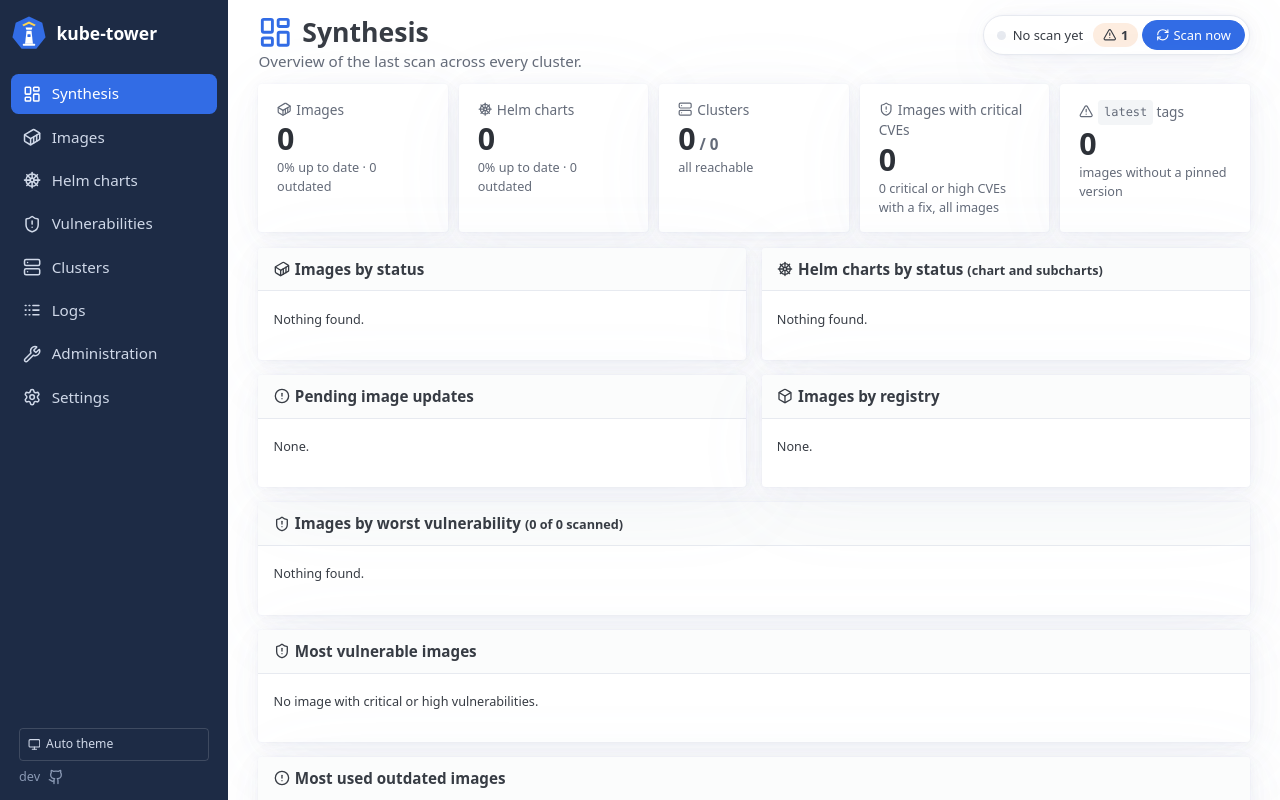
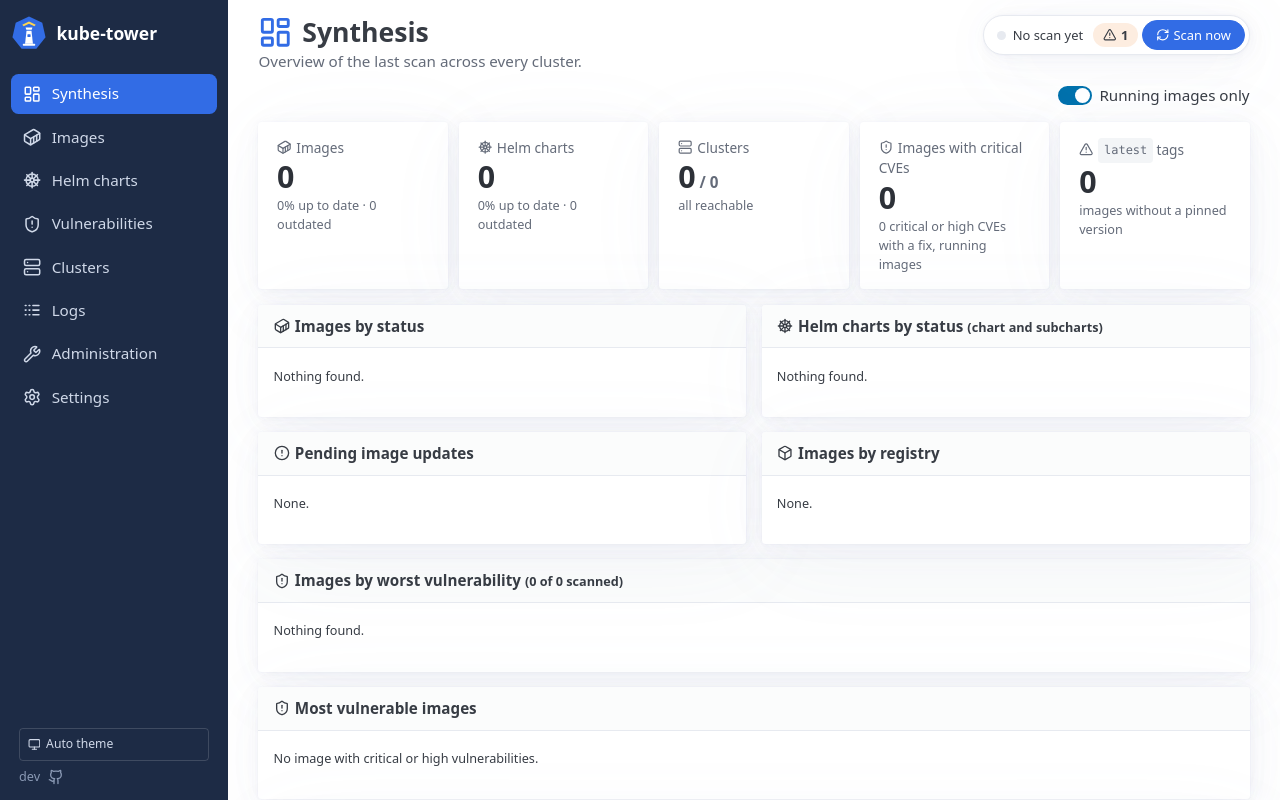
Before and after one commit to Arcanexus/kube-tower, a FastAPI app: page / in a window 1280 px wide. Shown: the top 800 px of the page. Run offline with FastAPI, Linux system fonts and the light colour scheme; parts of the project's set-up code (start-up, migrations or seed data) failed here and were passed over.

Commit message:
[ADD] Count only the running images by default, with a switch to show them all (#122)
The Synthesis, Clusters, Images and Vulnerabilities pages leave out the images no pod runs (only
cached on nodes, or declared by workloads without pods) unless "Running images only" is turned off
(running=0). The links of the Synthesis and Clusters pages keep the choice.


Claude-Session: https://claude.ai/code/session_012epqzoRGGbjurPhjrWGz7t

Co-authored-by: Claude <noreply@anthropic.com>

```diff
--- a/src/kube_tower/web/static/kube-tower.css
+++ b/src/kube_tower/web/static/kube-tower.css
@@ -137,7 +137,8 @@ th[aria-sort="descending"]::after { content: "↓"; opacity: 1; color: var(--kt-
 .filters { display: grid; grid-template-columns: 2fr 1fr 1fr; gap: .5rem; }
 @media (max-width: 600px) { .filters { grid-template-columns: 1fr; } }
 .filters-4 { grid-template-columns: 2fr 1.5fr 1fr 1fr; }
-@media (max-width: 900px) { .filters-4 { grid-template-columns: 1fr 1fr; } }
+.filters-5 { grid-template-columns: 2fr 1.5fr 1fr 1fr auto; }
+@media (max-width: 900px) { .filters-4, .filters-5 { grid-template-columns: 1fr 1fr; } }
 .filter-chips { grid-column: 1 / -1; display: flex; flex-wrap: wrap; gap: .5rem; margin-bottom: var(--pico-spacing); }
 .filter-chip {
   display: inline-flex; align-items: center; gap: .35rem; padding: .15rem .25rem .15rem .75rem; border-radius: 1rem;
@@ -148,6 +149,7 @@ th[aria-sort="descending"]::after { content: "↓"; opacity: 1; color: var(--kt-
 .filter-chip .icon { margin: 0; }
 .filter-switch { display: flex; align-items: center; gap: .5rem; margin: 0 0 var(--pico-spacing, 1rem); white-space: nowrap; }
 .filter-switch input { margin: 0; }
+.running-switch { display: flex; justify-content: flex-end; }
 
 /* Status counters */
 .counters { display: grid; grid-template-columns: repeat(4, 1fr); gap: .75rem; margin-bottom: 1rem; }
--- a/src/kube_tower/web/templates/_macros.html
+++ b/src/kube_tower/web/templates/_macros.html
@@ -118,6 +118,18 @@
 </div>
 {%- endmacro %}
 
+{% macro running_input(running, label="Running only") -%}
+{# The "Running only" switch, on by default: unchecked, the hidden 0 is sent alone. #}
+<label class="filter-switch" title="Only the images that a pod runs (not the ones only declared by workloads without pods or cached on nodes)">
+  <input type="hidden" name="running" value="0"><input type="checkbox" role="switch" name="running" value="1" {% if running %}checked{% endif %}>{{ label }}
+</label>
+{%- endmacro %}
+
+{% macro running_switch(running) -%}
+{# The switch of the pages without filters (Synthesis, Clusters): reloads the page. #}
+<form class="running-switch" method="get" onchange="this.submit()">{{ running_input(running, "Running images only") }}</form>
+{%- endmacro %}
+
 {% macro filters(path, q, status, cluster, snapshot, running=none, chips=(), listing=none) -%}
 {# `running`: a "Running only" switch (images), checked when true; none: no switch.
    `chips`: (name, label, value) of filters set by a link (e.g. from the Synthesis), shown as removable chips. #}
@@ -132,11 +144,7 @@
     <option value="">All clusters</option>
     {% for c in snapshot.clusters %}<option {% if c.name == cluster %}selected{% endif %}>{{ c.name }}</option>{% endfor %}
   </select>
-  {% if running is not none %}
-  <label class="filter-switch" title="Only the images that a pod runs (not the ones only declared by workloads without pods or cached on nodes)">
-    <input type="checkbox" role="switch" name="running" value="1" {% if running %}checked{% endif %}>Running only
-  </label>
-  {% endif %}
+  {% if running is not none %}{{ running_input(running) }}{% endif %}
   {% if listing %}{# Sort column of the list, set by its headers #}
   <input type="hidden" name="sort" value="{{ listing.sort }}"><input type="hidden" name="dir" value="{{ listing.direction }}">
   {% endif %}
--- a/src/kube_tower/web/templates/synthesis.html
+++ b/src/kube_tower/web/templates/synthesis.html
@@ -1,20 +1,20 @@
 {% extends "base.html" %}
-{% from "_macros.html" import badge, icon, image_name, page_title, severity_counts, tag, version_cells %}
+{% from "_macros.html" import badge, icon, image_name, page_title, running_switch, severity_counts, tag, version_cells %}
 
 {% macro pct(n, total) -%}{{ ((n / total * 100) | round | int) if total else 0 }}%{%- endmacro %}
 
-{% macro status_bar(counts, total, page) -%}
-{# One stacked bar per inventory; each segment links to the filtered page. #}
+{% macro status_bar(counts, total, page, extra="") -%}
+{# One stacked bar per inventory; each segment links to the filtered page (`extra`: more query parameters). #}
 {% if total %}
 <div class="status-bar" role="img" aria-label="{% for s in Status %}{{ s.value }} {{ counts[s.value] }}{{ ', ' if not loop.last }}{% endfor %}">
   {% for s in Status %}{% if counts[s.value] %}
-  <a class="segment segment-{{ s.value }}" style="flex-grow: {{ counts[s.value] }}" href="{{ page }}?status={{ s.value }}"
+  <a class="segment segment-{{ s.value }}" style="flex-grow: {{ counts[s.value] }}" href="{{ page }}?status={{ s.value }}{{ extra }}"
      title="{{ s.value }}: {{ counts[s.value] }} ({{ pct(counts[s.value], total) }})"></a>
   {% endif %}{% endfor %}
 </div>
 <ul class="legend">
   {% for s in Status %}
-  <li><a href="{{ page }}?status={{ s.value }}">{{ badge(s) }}</a><strong>{{ counts[s.value] }}</strong><small>{{ pct(counts[s.value], total) }}</small></li>
+  <li><a href="{{ page }}?status={{ s.value }}{{ extra }}">{{ badge(s) }}</a><strong>{{ counts[s.value] }}</strong><small>{{ pct(counts[s.value], total) }}</small></li>
   {% endfor %}
 </ul>
 {% else %}<p><small>Nothing found.</small></p>{% endif %}
@@ -28,7 +28,7 @@
 <table class="bars">
   {% for label, n in items %}
   <tr title="{{ label }}: {{ n }} {{ unit }}">
-    <th scope="row">{% if link and label != "other" %}<a href="images?{{ link }}={{ label | urlencode }}" title="Show these images">{{ label }}</a>{% else %}{{ label }}{% endif %}</th>
+    <th scope="row">{% if link and label != "other" %}<a href="images?{{ link }}={{ label | urlencode }}&amp;running={{ 1 if running else 0 }}" title="Show these images">{{ label }}</a>{% else %}{{ label }}{% endif %}</th>
     <td><div class="bar" style="width: {{ (n / top * 100) | round(1) }}%"></div></td>
     <td class="bar-value">{{ n }}</td>
   </tr>
@@ -42,9 +42,12 @@
 {% set s = summary %}
 {% set unknown %}<small class="muted-text">unknown</small>{% endset %}
 {% set reachable = snapshot.clusters | selectattr("reachable") | list | length %}
+{# The images counted: those a pod runs (by default) or all; the links keep the choice. #}
+{% set run = "running=" ~ (1 if running else 0) %}
+{{ running_switch(running) }}
 
 <div class="tiles">
-  <a class="tile" href="images">
+  <a class="tile" href="images?{{ run }}">
     <span>{{ icon("images") }}Images</span><strong>{{ s.images_total }}</strong>
     <small>{{ pct(s.images["up-to-date"], s.images_total) }} up to date · {{ s.images["outdated"] }} outdated</small>
   </a>
@@ -57,11 +60,11 @@
     <small>{% if reachable == snapshot.clusters | length %}all reachable{% else %}<span class="danger">{{ snapshot.clusters | length - reachable }} unreachable</span>{% endif %}</small>
   </a>
   {% set v = s.vulnerabilities %}
-  <a class="tile" href="vulnerabilities?status=critical">
+  <a class="tile" href="vulnerabilities?status=critical&amp;{{ run }}">
     <span>{{ icon("shield") }}Images with critical CVEs</span><strong class="{{ 'danger' if v.images_with['critical'] }}">{{ v.images_with["critical"] }}</strong>
-    <small>{{ v.fixable_critical_high | plural("critical or high CVE", "critical or high CVEs") }} with a fix, all images</small>
+    <small>{{ v.fixable_critical_high | plural("critical or high CVE", "critical or high CVEs") }} with a fix, {{ "running images" if running else "all images" }}</small>
   </a>
-  <a class="tile" href="images?q=:latest">
+  <a class="tile" href="images?q=:latest&amp;{{ run }}">
     <span>{{ icon("warning") }}<code>latest</code> tags</span><strong class="{{ 'danger' if s.latest_images }}">{{ s.latest_images }}</strong>
     <small>images without a pinned version</small>
   </a>
@@ -70,7 +73,7 @@
 <div class="grid-2">
   <article>
     <header>{{ icon("images") }}Images by status</header>
-    {{ status_bar(s.images, s.images_total, "images") }}
+    {{ status_bar(s.images, s.images_total, "images", "&" ~ run) }}
   </article>
   <article>
     <header>{{ icon("charts") }}Helm charts by status <small>(chart and subcharts)</small></header>
@@ -94,12 +97,12 @@
   <div class="status-bar" role="img" aria-label="{% for k in worst_order %}{{ k }} {{ v.worst[k] }}{{ ', ' if not loop.last }}{% endfor %}">
     {% for k in worst_order %}{% if v.worst[k] %}
     <a class="segment segment-sev-{{ k | replace(' ', '-') }}" style="flex-grow: {{ v.worst[k] }}"
-       href="vulnerabilities{{ '?status=' ~ k if k in Severity._value2member_map_ else '' }}" title="{{ k }}: {{ v.worst[k] }} ({{ pct(v.worst[k], s.images_total) }})"></a>
+       href="vulnerabilities?{{ 'status=' ~ k ~ '&' if k in Severity._value2member_map_ else '' }}{{ run }}" title="{{ k }}: {{ v.worst[k] }} ({{ pct(v.worst[k], s.images_total) }})"></a>
     {% endif %}{% endfor %}
   </div>
   <ul class="legend">
     {% for k in worst_order %}{% if v.worst[k] or k in Severity._value2member_map_ %}
-    <li><a href="vulnerabilities{{ '?status=' ~ k if k in Severity._value2member_map_ else '' }}"><span class="sev segment-sev-{{ k | replace(' ', '-') }}">{{ k }}</span></a><strong>{{ v.worst[k] }}</strong><small>{{ pct(v.worst[k], s.images_total) }}</small></li>
+    <li><a href="vulnerabilities?{{ 'status=' ~ k ~ '&' if k in Severity._value2member_map_ else '' }}{{ run }}"><span class="sev segment-sev-{{ k | replace(' ', '-') }}">{{ k }}</span></a><strong>{{ v.worst[k] }}</strong><small>{{ pct(v.worst[k], s.images_total) }}</small></li>
     {% endif %}{% endfor %}
   </ul>
   {% if v.eosl %}<p><small class="danger">{{ icon("warning") }}{{ v.eosl | plural("image") }} on an end of life OS release (no more security fixes).</small></p>{% endif %}
@@ -153,11 +156,11 @@
     {% for c in s.clusters %}
       {% set ni, nc = c.images.values() | sum, c.charts.values() | sum %}
       <tr>
-        <td>{% if c.reachable %}{{ icon("ok", "ok") }}{% else %}{{ icon("error", "danger") }}{% endif %}<a href="images?cluster={{ c.name | urlencode }}">{{ c.name }}</a></td>
+        <td>{% if c.reachable %}{{ icon("ok", "ok") }}{% else %}{{ icon("error", "danger") }}{% endif %}<a href="images?cluster={{ c.name | urlencode }}&amp;{{ run }}">{{ c.name }}</a></td>
         <td>{{ c.version or unknown }}</td>
         <td>{{ ni }}</td><td>{{ c.images["outdated"] }} <small>({{ pct(c.images["outdated"], ni) }})</small></td>
         <td>{{ nc }}</td><td>{{ c.charts["outdated"] }} <small>({{ pct(c.charts["outdated"], nc) }})</small></td>
-        <td>{% if c.critical_images %}<a class="danger" href="vulnerabilities?status=critical&amp;cluster={{ c.name | urlencode }}">{{ c.critical_images | plural("image") }}</a>{% else %}0{% endif %}</td>
+        <td>{% if c.critical_images %}<a class="danger" href="vulnerabilities?status=critical&amp;cluster={{ c.name | urlencode }}&amp;{{ run }}">{{ c.critical_images | plural("image") }}</a>{% else %}0{% endif %}</td>
       </tr>
     {% else %}
       <tr><td colspan="7">No cluster discovered yet.</td></tr>
--- a/src/kube_tower/web/templates/vulnerabilities.html
+++ b/src/kube_tower/web/templates/vulnerabilities.html
@@ -1,9 +1,9 @@
 {% extends "base.html" %}
-{% from "_macros.html" import icon, image_name, list_shown, load_more, more_hint, page_title, severity_counts, sort_th, tag %}
+{% from "_macros.html" import icon, image_name, list_shown, load_more, more_hint, page_title, running_input, severity_counts, sort_th, tag %}
 {% block layout %}list-page{% endblock %}
 {% block heading %}{{ page_title("shield", "Vulnerabilities", "Known vulnerabilities (CVE) of every image.", "From the Trivy Operator reports when the cluster has them, else scanned by kube-tower with Trivy. The counters are numbers of images. Click an image for its vulnerabilities.") }}{% endblock %}
 {% block content %}
-<form class="filters filters-4" hx-get="vulnerabilities" hx-target="#results" hx-push-url="true"
+<form class="filters filters-5" hx-get="vulnerabilities" hx-target="#results" hx-push-url="true"
       hx-trigger="input changed delay:300ms from:input[type=search], change">
   <input type="search" name="q" value="{{ q }}" placeholder="Filter images…" aria-label="Filter images">
   <input type="search" name="cve" value="{{ cve }}" placeholder="CVE, e.g. CVE-2025-68121" aria-label="Filter by CVE"
@@ -16,6 +16,7 @@
     <option value="">All clusters</option>
     {% for c in snapshot.clusters %}<option {% if c.name == cluster %}selected{% endif %}>{{ c.name }}</option>{% endfor %}
   </select>
+  {{ running_input(running) }}
   <input type="hidden" name="sort" value="{{ listing.sort }}"><input type="hidden" name="dir" value="{{ listing.direction }}">
 </form>
 <div id="results">{{ self.results() }}</div>
```
Also changed, not shown: docs/usage.md (+12 -4 lines), src/kube_tower/web/summary.py (+9 -7 lines), src/kube_tower/web/templates/clusters.html (+6 -4 lines), src/kube_tower/web/ui.py (+26 -6 lines), tests/test_web.py (+53 -23 lines), CHANGELOG.md, README.md, 5 other files.
